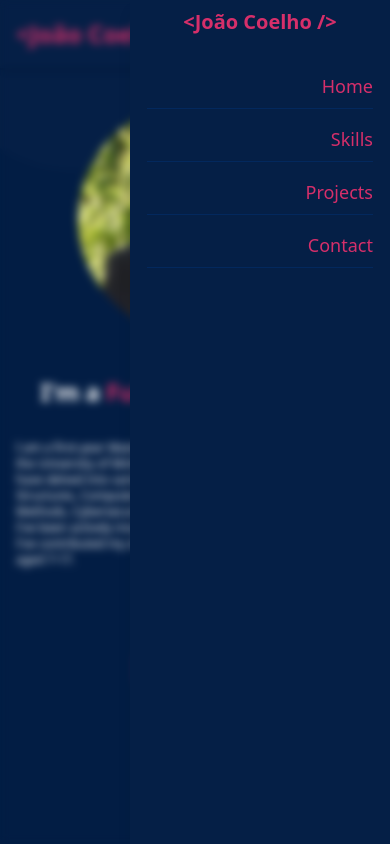
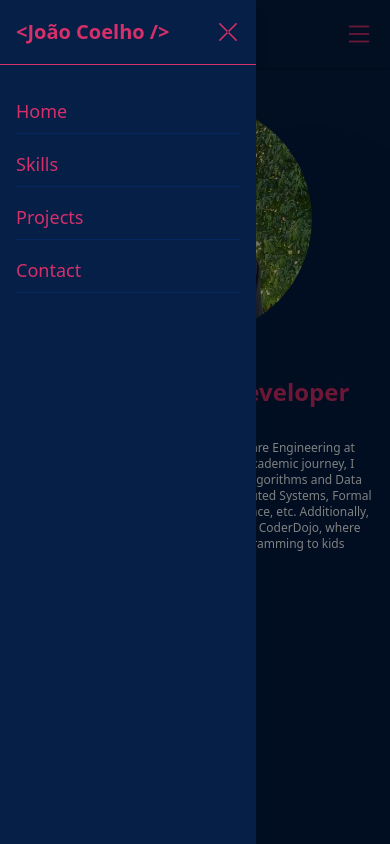
Before and after one commit to JoaoCoelho2003/bio, a Vue app: page /skills in a window 390 px wide. Both pictures are taken after a click on the button 359 px from the left and 34 px from the top of the page. Built offline with nearby package versions, Linux system fonts and the light colour scheme; some icons are missing; what @midudev/tailwind-animations would draw is missing.

Commit message:
fix: sidebar

```diff
--- a/src/App.vue
+++ b/src/App.vue
@@ -89,7 +89,7 @@ const handleTouchMove = debounce((e) => {
   const touchEndY = e.touches[0].clientY;
   const deltaY = touchStartY.value - touchEndY;
 
-  if (Math.abs(deltaY) > 50) { // Threshold for swipe
+  if (Math.abs(deltaY) > 50) {
     if (deltaY > 0 && currentSectionIndex.value < sections.value.length - 1) {
       handleScrollToSection(currentSectionIndex.value + 1);
     } else if (deltaY < 0 && currentSectionIndex.value > 0) {
--- a/src/components/Header.vue
+++ b/src/components/Header.vue
@@ -15,30 +15,36 @@
       <ButtonAnimated buttonText="Contact" :sectionIndex="3" @scroll-to-section="emitScrollToSection" />
     </div>
 
-    <transition name="backdrop-fade">
-      <div v-if="isMenuOpen" class="fixed inset-0 lg:hidden z-10 backdrop-blur-sm transition-opacity duration-300" @click="isMenuOpen = false"></div>
+    <transition name="fade">
+      <div v-if="isMenuOpen"
+           class="fixed inset-0 lg:hidden z-10 bg-black bg-opacity-50 transition-opacity duration-300"
+           @click="isMenuOpen = false">
+      </div>
     </transition>
 
-    <transition name="sidebar-slide">
-      <div v-if="isMenuOpen" class="fixed top-0 right-0 w-2/3 h-full shadow-lg lg:hidden bg-[#051f46] z-20" @click.stop>
-        <div class="relative flex flex-col items-center">
-          <button @click="isMenuOpen = false" class="absolute top-2 text-[#d62f6a] focus:outline-none">
-            <span class="text-[#d62f6a] font-bold text-xl">&lt;João Coelho /&gt;</span>
+    <transition name="slide-left">
+      <div v-if="isMenuOpen"
+           class="fixed top-0 left-0 w-64 h-full shadow-lg lg:hidden bg-[#051f46] z-20 flex flex-col"
+           @click.stop>
+        <div class="flex justify-between items-center p-4 border-b border-[#d62f6a]">
+          <span class="text-[#d62f6a] font-bold text-xl">&lt;João Coelho /&gt;</span>
+          <button @click="isMenuOpen = false" class="text-[#d62f6a] focus:outline-none">
+            <i class="bi bi-x-lg text-2xl"></i>
           </button>
-          <div class="space-y-4 mt-4 px-2">
-            <FullButton size="w-full" buttonText="Home" :sectionIndex="0" @scroll-to-section="emitScrollToSection" class="mt-14 text-right"/>
-            <FullButton size="w-full" buttonText="Skills" :sectionIndex="1" @scroll-to-section="emitScrollToSection" class="text-right"/>
-            <FullButton size="w-full" buttonText="Projects" :sectionIndex="2" @scroll-to-section="emitScrollToSection" class="text-right"/>
-            <FullButton size="w-full" buttonText="Contact" :sectionIndex="3" @scroll-to-section="emitScrollToSection" class="text-right"/>
-          </div>
         </div>
+        <nav class="flex flex-col mt-8 space-y-4 px-4">
+          <FullButton size="w-full" buttonText="Home" :sectionIndex="0" @scroll-to-section="emitScrollToSection" class="text-left"/>
+          <FullButton size="w-full" buttonText="Skills" :sectionIndex="1" @scroll-to-section="emitScrollToSection" class="text-left"/>
+          <FullButton size="w-full" buttonText="Projects" :sectionIndex="2" @scroll-to-section="emitScrollToSection" class="text-left"/>
+          <FullButton size="w-full" buttonText="Contact" :sectionIndex="3" @scroll-to-section="emitScrollToSection" class="text-left"/>
+        </nav>
       </div>
     </transition>
   </header>
 </template>
 
 <script setup>
-import { ref, onMounted } from 'vue';
+import { ref } from 'vue';
 import ButtonAnimated from '@/components/ButtonAnimated.vue';
 import FullButton from '@/components/FullButton.vue';
 
@@ -52,18 +58,21 @@ const emitScrollToSection = (index) => {
 </script>
 
 <style scoped>
-.sidebar-slide-enter-active, .sidebar-slide-leave-active {
-  transition: transform 0.4s ease, opacity 0.4s ease;
+.slide-left-enter-active,
+.slide-left-leave-active {
+  transition: transform 0.3s ease;
 }
-.sidebar-slide-enter, .sidebar-slide-leave-to {
-  transform: translateX(100%);
-  opacity: 0;
+.slide-left-enter-from,
+.slide-left-leave-to {
+  transform: translateX(-100%);
 }
 
-.backdrop-fade-enter-active, .backdrop-fade-leave-active {
-  transition: opacity 0.1s ease;
+.fade-enter-active,
+.fade-leave-active {
+  transition: opacity 0.3s ease;
 }
-.backdrop-fade-enter, .backdrop-fade-leave-to {
+.fade-enter-from,
+.fade-leave-to {
   opacity: 0;
 }
 
```
